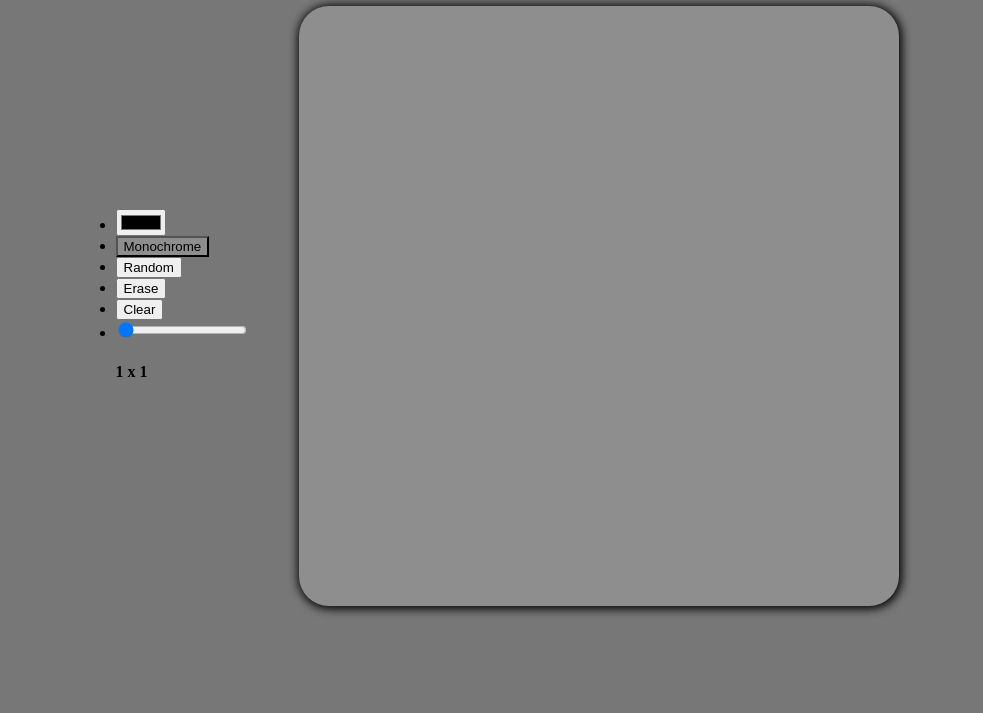
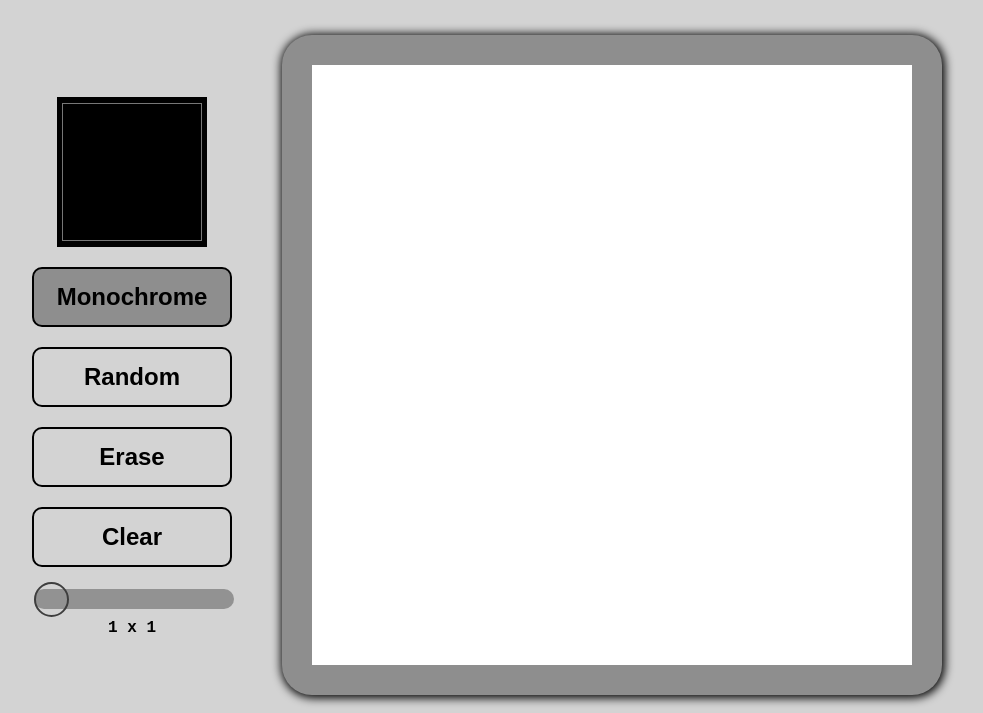
Before and after one commit to RichPBee/Etch-A-Sketch-Odin, a plain HTML site: page index.html in a window 1280 px wide. Shown: the part 134-847 px from the top of the page, without its empty margins (153-1136 px from the left). Before the commit the page ends 800 px from the top, so only its background shows below. Drawn offline with Linux system fonts and the light colour scheme.

Commit message:
changed overall theme to be ligher and fixed
display issues.

```diff
--- a/styles.css
+++ b/styles.css
@@ -1,5 +1,5 @@
 body {
-    background-color: #777777;
+    background-color: #D3d3d3;
     display: flex;
     flex-direction: column;
     justify-content: center;
@@ -7,6 +7,7 @@ body {
     height: 100vh;
     width: 100vw;
     margin: 0;
+    font-family: 'Courier New', Courier, monospace;
 }
 
 .controls-and-grid {
@@ -20,24 +21,115 @@ body {
     background-color: #8e8e8e;
     width: 600px;
     height: 600px;
+    padding: 0px;
+    border-radius: 30px;
     flex: 0 0 auto;
-    border-radius: 30px;
+    padding: 30px;
     box-shadow: 1px 1px 10px 2px;
+    display: flex;
     flex-wrap: wrap;
 }
 
+.grid-square {
+    flex: 0 0 auto;
+    margin: 0;
+    background-color: white;
+}
 
+.control-list {
+    display: flex;
+    flex-direction: column;
+    justify-content: flex-start;
+    margin-top: 80px;
+    align-items: center;
+    gap: 20px;
+    list-style: none;
+    height: 600px;
 
+}
 
+.control-button {
+    background-color: transparent;
+    border: 2px solid black;
+    border-radius: 10px;
+    width: 200px;
+    height: 60px;
+    font-size: 24px;
+    font-weight: 900;
+}
 
-
-
-
-
-
+.control-button:hover {
+    box-shadow: 1px 1px 5px 1px;
+    scale: 1.05;
+}
 
 .page-title {
     color: #333333;
-    font-size: 32px;
+    font-size: 80px;
     text-shadow: 0px 1px 1px black;
 }
+
+.slidecontainer {
+    width: 100%; /* Width of the outside container */
+}
+
+.slider {
+    -webkit-appearance: none;  /* Override default CSS styles */
+    appearance: none;
+    width: 100%; /* Full-width */
+    height: 20px; /* Specified height */
+    background: #777777; /* Grey background */
+    outline: none; /* Remove outline */
+    opacity: 0.7; /* Set transparency (for mouse-over effects on hover) */
+    -webkit-transition: .2s; /* 0.2 seconds transition on hover */
+    transition: opacity .2s;
+    border-radius: 20px;
+}
+
+/* Mouse-over effects */
+.slider:hover {
+    opacity: 1; /* Fully shown on mouse-over */
+    scale: 1.05;
+  }
+
+  /* The slider handle (use -webkit- (Chrome, Opera, Safari, Edge) and -moz- (Firefox) to override default look) */
+  .slider::-webkit-slider-thumb {
+    -webkit-appearance: none; /* Override default look */
+    appearance: none;
+    width: 35px; /* Set a specific slider handle width */
+    height: 35px; /* Slider handle height */
+    background: transparent; /* Green background */
+    border: 2px solid black;
+    border-radius: 50%;
+    cursor: pointer; /* Cursor on hover */
+  }
+
+  .slider::-moz-range-thumb {
+    width: 25px; /* Set a specific slider handle width */
+    height: 25px; /* Slider handle height */
+    background: #04AA6D; /* Green background */
+    cursor: pointer; /* Cursor on hover */
+  }
+
+  ul, li {
+    padding: 0;
+    width: 100%;
+    display: flex;
+    justify-content: center;
+  }
+
+  .color-picker {
+    height: 150px;
+    width: 150px;
+    background-color: black;
+  }
+
+  .color-picker:hover {
+    scale: 1.05;
+  }
+
+  .slider-value {
+    text-align: center;
+    margin: 0;
+    margin-top: 5px;
+  }
```
